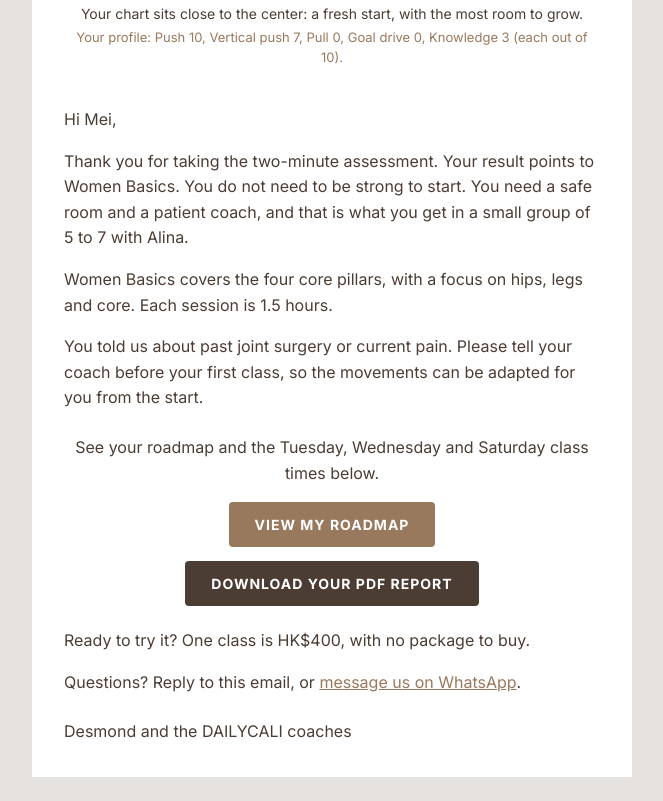
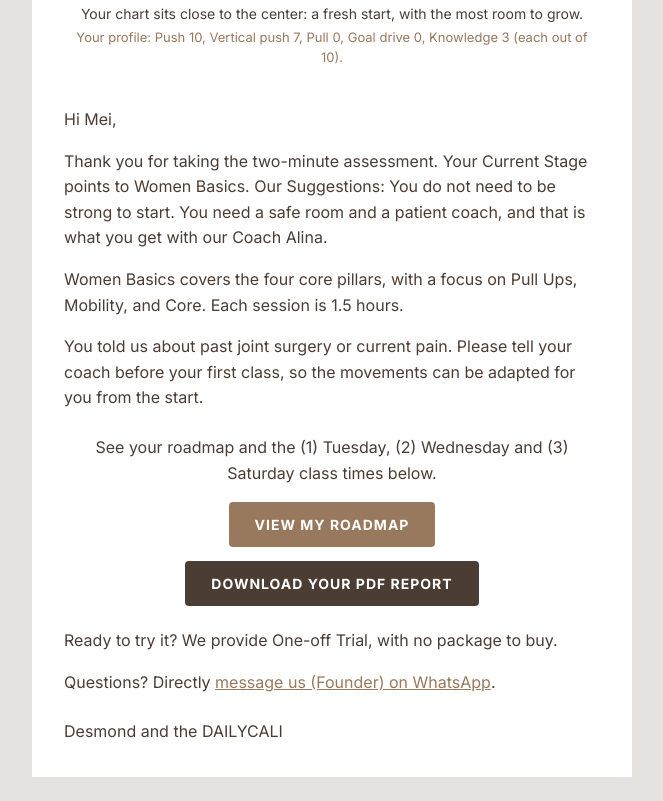
Before and after one commit to DesmondH-ship-it/sas-relay2, a website: page out/email-A.html in a window 1280 px wide. Shown: the part 532-1333 px from the top of the page, without its empty margins (308-971 px from the left). Drawn offline with Linux system fonts and the light colour scheme.

Commit message:
Update email-A.html

```diff
--- a/out/email-A.html
+++ b/out/email-A.html
@@ -1,5 +1,5 @@
 <!DOCTYPE html>
-<html lang="en"><head><meta charset="utf-8"><meta name="viewport" content="width=device-width,initial-scale=1"><link rel="stylesheet" href="https://fonts.googleapis.com/css2?family=Inter:wght@400;700&display=swap"><title>Your result: Women Basics is where you start</title></head>
+<html lang="en"><head><meta charset="utf-8"><meta name="viewport" content="width=device-width,initial-scale=1"><link rel="stylesheet" href="https://fonts.googleapis.com/css2?family=Inter:wght@400;700&display=swap"><title>Your Assement Result: Women Basics is where you start</title></head>
 <body style="margin:0;padding:0;background:#E5E2DF;font-family:Inter, 'Helvetica Neue', Arial, Helvetica, sans-serif;">
 <div style="display:none;max-height:0;overflow:hidden;opacity:0;">A safe room, a patient coach and your class times.</div>
 <table role="presentation" width="100%" cellspacing="0" cellpadding="0" border="0" style="background:#E5E2DF;"><tr><td align="center" style="padding:24px 12px;">
@@ -13,19 +13,19 @@
 </td></tr>
 <tr><td style="padding:8px 32px 0 32px;">
 <p style="font-family:Inter, 'Helvetica Neue', Arial, Helvetica, sans-serif;margin:0 0 16px 0;font-size:16px;line-height:1.6;color:#4C3D34;">Hi Mei,</p>
-<p style="font-family:Inter, 'Helvetica Neue', Arial, Helvetica, sans-serif;margin:0 0 16px 0;font-size:16px;line-height:1.6;color:#4C3D34;">Thank you for taking the two-minute assessment. Your result points to Women Basics. You do not need to be strong to start. You need a safe room and a patient coach, and that is what you get in a small group of 5 to 7 with Alina.</p>
-<p style="font-family:Inter, 'Helvetica Neue', Arial, Helvetica, sans-serif;margin:0 0 16px 0;font-size:16px;line-height:1.6;color:#4C3D34;">Women Basics covers the four core pillars, with a focus on hips, legs and core. Each session is 1.5 hours.</p>
+<p style="font-family:Inter, 'Helvetica Neue', Arial, Helvetica, sans-serif;margin:0 0 16px 0;font-size:16px;line-height:1.6;color:#4C3D34;">Thank you for taking the two-minute assessment. Your Current Stage points to Women Basics. Our Suggestions: You do not need to be strong to start. You need a safe room and a patient coach, and that is what you get with our Coach Alina.</p>
+<p style="font-family:Inter, 'Helvetica Neue', Arial, Helvetica, sans-serif;margin:0 0 16px 0;font-size:16px;line-height:1.6;color:#4C3D34;">Women Basics covers the four core pillars, with a focus on Pull Ups, Mobility, and Core. Each session is 1.5 hours.</p>
 <p style="font-family:Inter, 'Helvetica Neue', Arial, Helvetica, sans-serif;margin:0 0 16px 0;font-size:16px;line-height:1.6;color:#4C3D34;">You told us about past joint surgery or current pain. Please tell your coach before your first class, so the movements can be adapted for you from the start.</p>
 </td></tr>
 <tr><td style="padding:8px 32px 0 32px;" align="center">
-<p style="font-family:Inter, 'Helvetica Neue', Arial, Helvetica, sans-serif;margin:0 0 16px 0;font-size:16px;line-height:1.6;color:#4C3D34;text-align:center;">See your roadmap and the Tuesday, Wednesday and Saturday class times below.</p>
+<p style="font-family:Inter, 'Helvetica Neue', Arial, Helvetica, sans-serif;margin:0 0 16px 0;font-size:16px;line-height:1.6;color:#4C3D34;text-align:center;">See your roadmap and the (1) Tuesday, (2) Wednesday and (3) Saturday class times below.</p>
 <table role="presentation" cellspacing="0" cellpadding="0" border="0" style="margin:0 auto 14px auto;"><tr><td align="center" style="background:#99795E;border-radius:4px;"><a href="https://www.dailycalihk.com/sas-women-basics?utm_source=sas_email&utm_medium=email&utm_campaign=sas_result&utm_content=a&utm_term=SAMPLE-A" style="display:inline-block;padding:14px 26px;font-family:Inter, 'Helvetica Neue', Arial, Helvetica, sans-serif;font-size:14px;font-weight:bold;letter-spacing:1px;color:#FFFFFF;text-decoration:none;">VIEW MY ROADMAP</a></td></tr></table>
 <table role="presentation" cellspacing="0" cellpadding="0" border="0" style="margin:0 auto 14px auto;"><tr><td align="center" style="background:#4C3D34;border-radius:4px;"><a href="https://yatlong1210.wixel.com/0eae062a-89b9-415d-a6ce-c2f9348b614a" style="display:inline-block;padding:14px 26px;font-family:Inter, 'Helvetica Neue', Arial, Helvetica, sans-serif;font-size:14px;font-weight:bold;letter-spacing:1px;color:#FFFFFF;text-decoration:none;">DOWNLOAD YOUR PDF REPORT</a></td></tr></table>
 </td></tr>
 <tr><td style="padding:8px 32px 32px 32px;">
-<p style="font-family:Inter, 'Helvetica Neue', Arial, Helvetica, sans-serif;margin:0 0 16px 0;font-size:16px;line-height:1.6;color:#4C3D34;">Ready to try it? One class is HK$400, with no package to buy.</p>
-<p style="font-family:Inter, 'Helvetica Neue', Arial, Helvetica, sans-serif;margin:0 0 16px 0;font-size:16px;line-height:1.6;color:#4C3D34;">Questions? Reply to this email, or <a href="https://wa.me/85246119088" style="color:#99795E;">message us on WhatsApp</a>.</p>
-<p style="font-family:Inter, 'Helvetica Neue', Arial, Helvetica, sans-serif;margin:24px 0 0 0;font-size:16px;line-height:1.6;color:#4C3D34;">Desmond and the DAILYCALI coaches</p>
+<p style="font-family:Inter, 'Helvetica Neue', Arial, Helvetica, sans-serif;margin:0 0 16px 0;font-size:16px;line-height:1.6;color:#4C3D34;">Ready to try it? We provide One-off Trial, with no package to buy.</p>
+<p style="font-family:Inter, 'Helvetica Neue', Arial, Helvetica, sans-serif;margin:0 0 16px 0;font-size:16px;line-height:1.6;color:#4C3D34;">Questions? Directly <a href="https://wa.me/85246119088" style="color:#99795E;">message us (Founder) on WhatsApp</a>.</p>
+<p style="font-family:Inter, 'Helvetica Neue', Arial, Helvetica, sans-serif;margin:24px 0 0 0;font-size:16px;line-height:1.6;color:#4C3D34;">Desmond and the DAILYCALI </p>
 </td></tr>
 </table></td></tr></table>
 </body></html>
```
